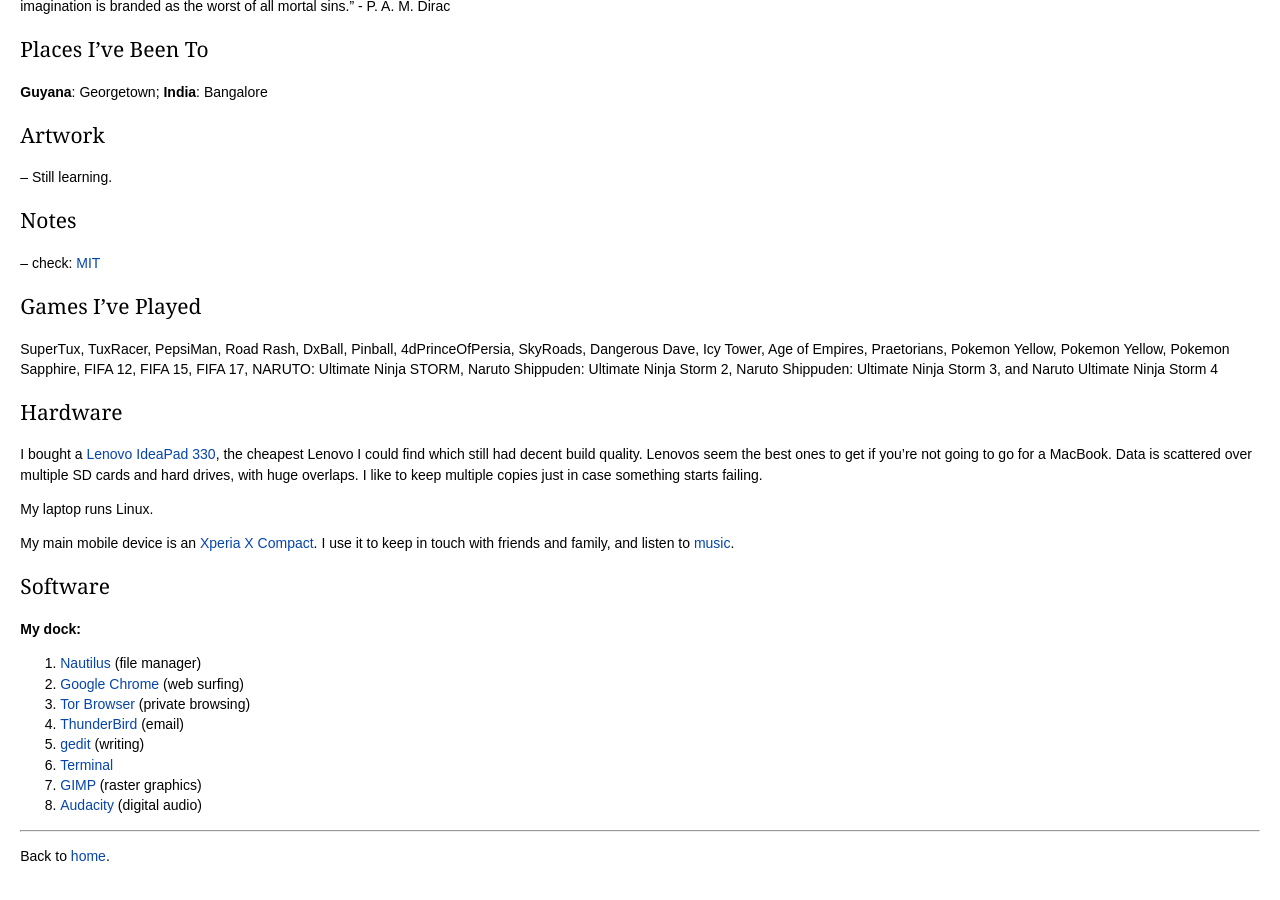
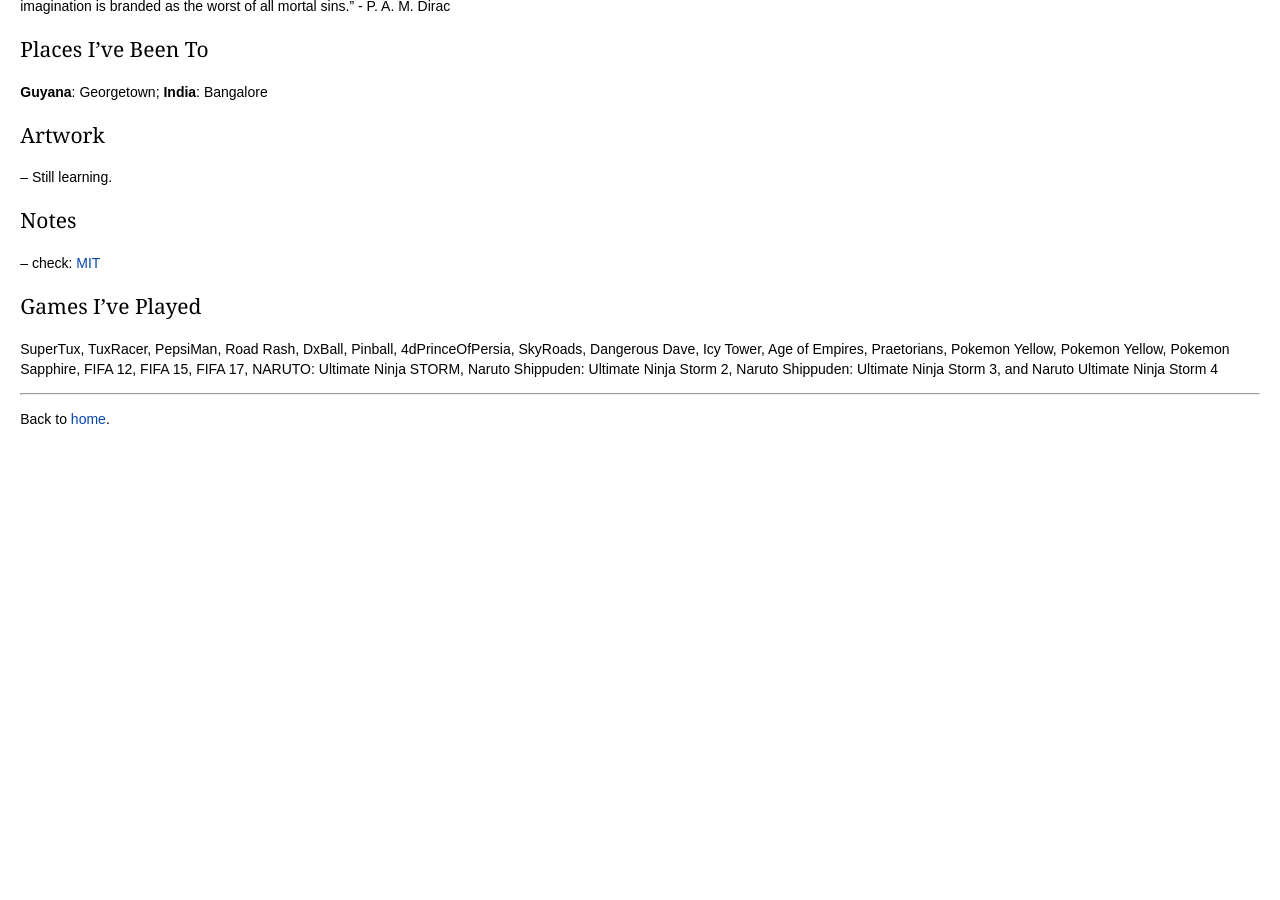
Before and after one commit to sonnyksimon/www.sonnyksimon.com, a Jekyll site: the page built from about.md, in a window 1280 px wide and 900 px high, scrolled down 1120 px. Built offline with Jekyll 4.4.1, drawn with Linux system fonts in a browser that asks for light colours; after the commit the page ends 1584 px from its top, so only the background shows below that.

```diff
--- a/about.md
+++ b/about.md
@@ -73,27 +73,6 @@ I prefer email. If something is urgent, you should really send it again to me. I
 
 SuperTux, TuxRacer, PepsiMan, Road Rash, DxBall, Pinball, 4dPrinceOfPersia, SkyRoads, Dangerous Dave, Icy Tower, Age of Empires, Praetorians, Pokemon Yellow, Pokemon Yellow, Pokemon Sapphire, FIFA 12, FIFA 15, FIFA 17, NARUTO: Ultimate Ninja STORM, Naruto Shippuden: Ultimate Ninja Storm 2, Naruto Shippuden: Ultimate Ninja Storm 3, and Naruto Ultimate Ninja Storm 4
 
-## Hardware
-
-I bought a [Lenovo IdeaPad 330](http://en.wikipedia.org/wiki/IdeaPad#IdeaPad_300_Series), the cheapest Lenovo I could find which still had decent build quality. Lenovos seem the best ones to get if you're not going to go for a MacBook. Data is scattered over multiple SD cards and hard drives, with huge overlaps. I like to keep multiple copies just in case something starts failing.
-
-My laptop runs Linux.
-
-My main mobile device is an [Xperia X Compact](http://en.wikipedia.org/wiki/Sony_Xperia_X_Compact). I use it to keep in touch with friends and family, and listen to [music](http://nirvana.com).
-
-## Software
-
-**My dock:**
-
-1. [Nautilus](http://wiki.gnome.org/Apps/Nautilus) (file manager)
-2. [Google Chrome](http://google.com/chrome) (web surfing)
-3. [Tor Browser](http://torproject.org/projects/torbrowser.html) (private browsing)
-4. [ThunderBird](http://thunderbird.net) (email)
-5. [gedit](http://wiki.gnome.org/Apps/Gedit) (writing)
-6. [Terminal](http://help.gnome.org/users/gnome-terminal/stable/)
-7. [GIMP](http://www.gimp.org/) (raster graphics)
-8. [Audacity](http://audacityteam.org/) (digital audio)
-
 <hr/>
 
 Back to [home](/).
```
Also changed, not shown: index.md (+1 -1 lines), usesthis.md (added, +44 -0 lines).
